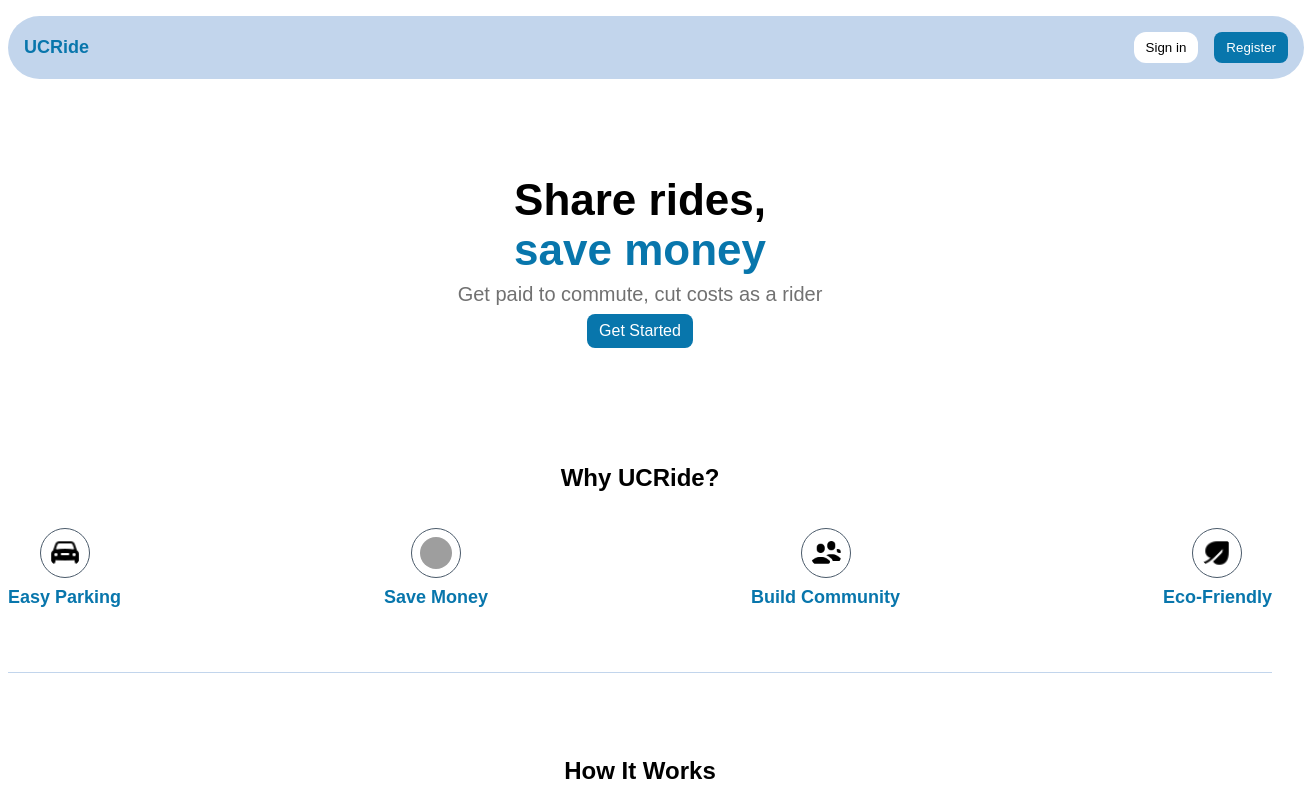
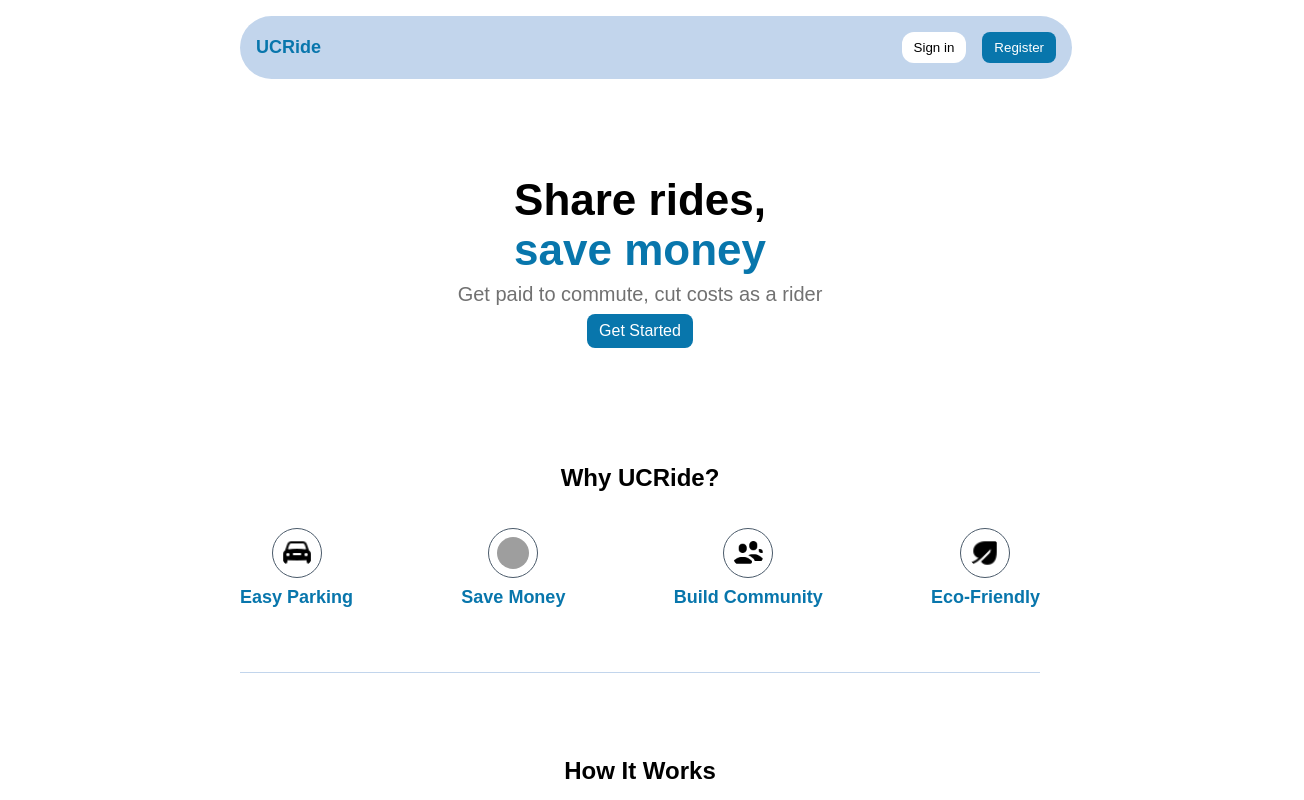
Before and after one commit to UCR-CS110/ucride, a React (Vite) app in the folder frontend/: page / in a window 1280 px wide. Shown: the top 800 px of the page, 1304 px wide, since content can reach past the window. Built offline with nearby package versions, Linux system fonts and the light colour scheme; grey boxes are pictures that could not be loaded.

Commit message:
Styling and jsx bug fixes

```diff
--- a/frontend/src/App.jsx
+++ b/frontend/src/App.jsx
@@ -33,8 +33,6 @@ function App() {
           </Route>
         </Routes>
       </BrowserRouter>
-
-
     </>
   )
 }
--- a/frontend/src/Components/Introduction/Introduction.css
+++ b/frontend/src/Components/Introduction/Introduction.css
@@ -150,6 +150,5 @@
 	background-color: #1295D8;
     transition: background-color 0.2s ease-in-out;
 	border: none;
-	border-radius: var(--radius-btn);
     cursor: pointer;
 }
--- a/frontend/src/Components/Navbar/Navbar.css
+++ b/frontend/src/Components/Navbar/Navbar.css
@@ -16,6 +16,12 @@ nav .left {
 	font-size: large;
 	font-weight: bold;
 	color: var(--blue-deep);
+}
+
+nav .left a{
+	text-decoration: none;
+	color: inherit;
+
 }
 
 nav .right {
--- a/frontend/src/Components/Navbar/Navbar.jsx
+++ b/frontend/src/Components/Navbar/Navbar.jsx
@@ -5,7 +5,11 @@ import "./Navbar.css"
 function Navbar(){
     return (
         <nav>
-            <div className="left">UCRide</div>
+            <div className="left">
+                <Link to="/">
+                    UCRide
+                </Link>
+            </div>
             <div className="right">
                 {/* <span className="user-fname">Drake</span> */}
                 <Link to="/signin">
--- a/frontend/src/Components/RegisterForm/RegisterForm.jsx
+++ b/frontend/src/Components/RegisterForm/RegisterForm.jsx
@@ -16,22 +16,22 @@ function RegisterForm() {
                 <div className="form-row">
                     <div className="field">
                         <label htmlFor="firstName">First Name</label>
-                        <input type="text" id="firstName" name="firstName" placeholder="Jane" required autocomplete="given-name" />
+                        <input type="text" id="firstName" name="firstName" placeholder="Jane" required autoComplete="given-name" />
                     </div>
                     <div className="field">
                         <label htmlFor="lastName">Last Name</label>
-                        <input type="text" id="lastName" name="lastName" placeholder="Doe" required autocomplete="family-name" />
+                        <input type="text" id="lastName" name="lastName" placeholder="Doe" required autoComplete="family-name" />
                     </div>
                 </div>
 
                 <div className="field">
                     <label htmlFor="email">UCR Email</label>
-                    <input type="email" id="email" name="email" placeholder="jdoe012@ucr.edu" required autocomplete="username" />
+                    <input type="email" id="email" name="email" placeholder="jdoe012@ucr.edu" required autoComplete="username" />
                 </div>
 
                 <div className="field">
                     <label htmlFor="password">Password</label>
-                    <input type="password" id="password" name="password" required autocomplete="new-password" />
+                    <input type="password" id="password" name="password" required autoComplete="new-password" />
                 </div>
 
                 <div>
--- a/frontend/src/Components/SigninForm/SigninForm.jsx
+++ b/frontend/src/Components/SigninForm/SigninForm.jsx
@@ -15,11 +15,11 @@ function SigninForm(){
                 <form action="/signin" method="POST">
                     <div className="field">
                         <label htmlFor="email">UCR Email</label>
-                        <input type="email" id="email" name="email" placeholder="jdoe012@ucr.edu" required autocomplete="username" />
+                        <input type="email" id="email" name="email" placeholder="jdoe012@ucr.edu" required autoComplete="username" />
                     </div>
                     <div className="field">
                         <label htmlFor="password">Password</label>
-                        <input type="password" id="password" name="password" required autocomplete="current-password" />
+                        <input type="password" id="password" name="password" required autoComplete="current-password" />
                     </div>
                     <button type="submit" className="button-dark submit-btn">Sign In</button>
                 </form>
--- a/frontend/src/index.css
+++ b/frontend/src/index.css
@@ -10,3 +10,13 @@
 	--white: #ffffff;
 	--radius-btn: 0.75rem;
 }
+
+html {
+	scroll-behavior: smooth;
+}
+
+body {
+	font-family: sans-serif, Arial;
+	margin: auto;
+	max-width: 800px;
+}
```
